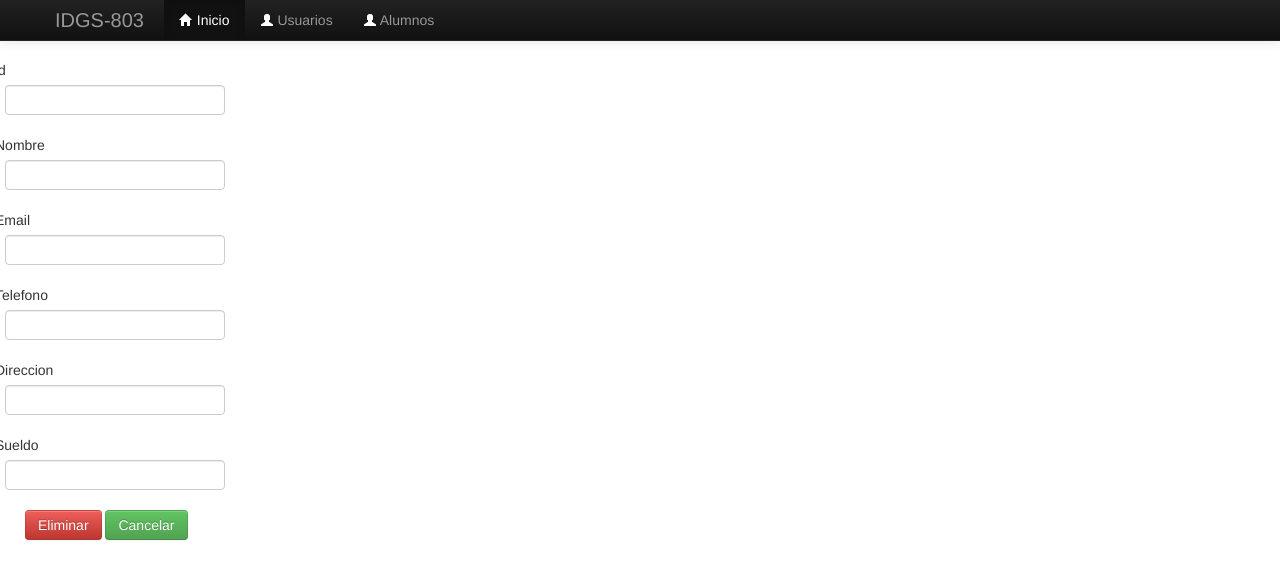
After one commit to IDGS-803-21000029/Practicas_BD_IDGS803, a Flask app: template templates/eliminar.html in a window 1280 px wide. The commit adds this page. Shown: the top 579 px of the page. Run offline with Flask 3, Linux system fonts and the light colour scheme; the template is opened without the code that fills it: values that come from a table or form of the project are taken from there, others are empty; some libraries are stand-ins or nearby versions.

Commit message:
JIGC 01.03.2024 ABC Terminado

```diff
--- a/forms.py
+++ b/forms.py
@@ -3,6 +3,7 @@ from wtforms import StringField, EmailField, IntegerField, DecimalField
 from wtforms import validators
 
 class EmployeeForm(Form):
+    id = IntegerField('id')
     nombre = StringField('Nombre', [validators.DataRequired(message='El campo es requerido'), validators.Length(min=4, max=25)])
     correo = EmailField('Email', [validators.DataRequired(message='Ingresa un Correo Valido')])
     telefono = IntegerField('Telefono', [validators.DataRequired(message='El campo es requerido'), validators.NumberRange(min=2, max=10000000000)])
--- a/main.py
+++ b/main.py
@@ -2,6 +2,7 @@ from flask import Flask, render_template, request, Response
 import forms
 from flask_wtf.csrf import CSRFProtect
 from config import DevelopmentConfigMain
+from flask import redirect
 from models import db
 from models import Empleados
 
@@ -33,6 +34,55 @@ def ABC_Completo():
     empleados = Empleados.query.all()
     return render_template("tblempleados.html", empleados=empleados)
 
+@app.route("/eliminar", methods=["GET", "POST"])
+def eliminar():
+    emp_form = forms.EmployeeForm(request.form)
+    if request.method == 'GET':
+        id = request.args.get('id')
+        emp1 = db.session.query(Empleados).filter_by(id=id).first()
+        emp_form.id.data = request.args.get('id')
+        emp_form.nombre.data = emp1.nombre
+        emp_form.correo.data = emp1.correo
+        emp_form.telefono.data = emp1.telefono
+        emp_form.direccion.data = emp1.direccion
+        emp_form.sueldo.data = emp1.sueldo
+    elif request.method == 'POST':
+        id = emp_form.id.data
+        emp = Empleados.query.get(id)
+        db.session.delete(emp)
+        db.session.commit()
+        return redirect('/tblempleados')
+
+    return render_template("eliminar.html", form=emp_form)
+
+@app.route("/modificar", methods=["GET", "POST"])
+def modificar():
+    emp_form = forms.EmployeeForm(request.form)
+    if request.method == 'GET':
+        id = request.args.get('id')
+        emp1 = db.session.query(Empleados).filter_by(id=id).first()
+        emp_form.id.data = request.args.get('id')
+        emp_form.nombre.data = emp1.nombre
+        emp_form.correo.data = emp1.correo
+        emp_form.telefono.data = emp1.telefono
+        emp_form.direccion.data = emp1.direccion
+        emp_form.sueldo.data = emp1.sueldo
+    elif request.method == 'POST':
+        id = emp_form.id.data
+        emp = Empleados.query.get(id)
+        emp.nombre = emp_form.nombre.data
+        emp.correo = emp_form.correo.data
+        emp.telefono = emp_form.telefono.data
+        emp.direccion = emp_form.direccion.data
+        emp.sueldo = emp_form.sueldo.data
+        db.session.add(emp)
+        db.session.commit()
+        return redirect('/tblempleados')
+
+    return render_template("modificar.html", form=emp_form)
+
+
+
 if __name__ == "__main__":
     csrf.init_app(app)
     db.init_app(app)
--- /dev/null
+++ b/templates/eliminar.html
@@ -0,0 +1,47 @@
+
+{%extends 'layout.html' %}
+
+{%block content%}
+
+    {% from "_macros.html" import render_field %}
+        <div class="cantainer">
+            <div class="row">
+                <form name="registro" action="/eliminar" id="eliminar" method="POST">
+                    <div class="row control-group">
+                        <div class="form-group col-xs-12 floating-label-form-group controls">
+                            {{render_field(form.id, class="form-control")}}
+                        </div>
+                    </div>
+                    <div class="row control-group">
+                        <div class="form-group col-xs-12 floating-label-form-group controls">
+                            {{render_field(form.nombre, class="form-control")}}
+                        </div>
+                    </div>
+                    <div class="row control-group">
+                        <div class="form-group col-xs-12 floating-label-form-group controls">
+                            {{render_field(form.correo, class="form-control")}}
+                        </div>
+                    </div>
+                    <div class="row control-group">
+                        <div class="form-group col-xs-12 floating-label-form-group controls">
+                            {{render_field(form.telefono, class="form-control")}}
+                        </div>
+                    </div>
+                    <div class="row control-group">
+                        <div class="form-group col-xs-12 floating-label-form-group controls">
+                            {{render_field(form.direccion, class="form-control")}}
+                        </div>
+                    </div>
+                    <div class="row control-group">
+                        <div class="form-group col-xs-12 floating-label-form-group controls">
+                            {{render_field(form.sueldo, class="form-control")}}
+                        </div>
+                    </div>
+                    <input type="hidden" name="csrf_token" value="{{csrf_token()}}"/>
+                    <input type="submit" id="eliminar" name="eliminar" class="btn btn-danger" value="Eliminar"/>
+                    <a href="tblempleados" class="btn btn-success">Cancelar</a>
+                </form>
+            </div>
+        </div>
+
+{%endblock%}
--- a/templates/tblempleados.html
+++ b/templates/tblempleados.html
@@ -7,7 +7,7 @@
             <div class="row">
 
                 <h3>Alumnos</h3>
-                <h4><a href="empleados.html" class="btn btn-primary">Nuevo</a></h4>
+                <h4><a href="empleados" class="btn btn-primary">Nuevo</a></h4>
 
                 <table class="table">
                     <thead>
@@ -29,8 +29,8 @@
                             <td>{{emp.telefono}}</td>
                             <td>{{emp.direccion}}</td>
                             <td>{{emp.sueldo}}</td>
-                            <td><a href="eliminar.html?id={{emp.id}}" class="btn btn-danger">Eliminar</a></td>
-                            <td><a href="modificar.html?id={{emp.id}}" class="btn btn-warning">Modificar</a></td>
+                            <td><a href="eliminar?id={{emp.id}}" class="btn btn-danger">Eliminar</a></td>
+                            <td><a href="modificar?id={{emp.id}}" class="btn btn-warning">Modificar</a></td>
                         </tr>
                         {%endfor%}
                     </tbody>
```
Also changed, not shown: templates/modificar.html (added, +47 -0 lines).
